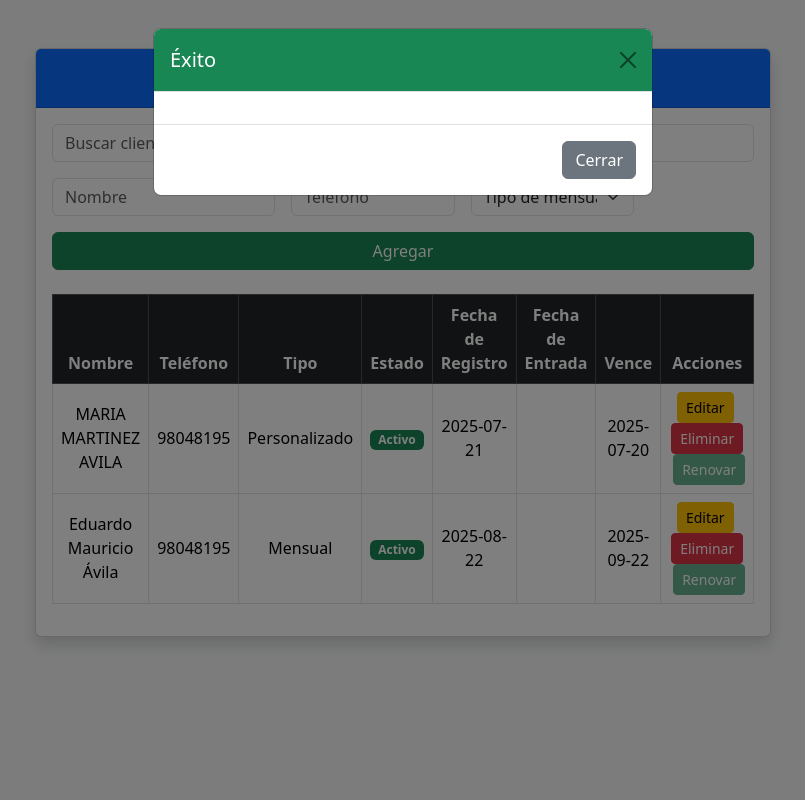
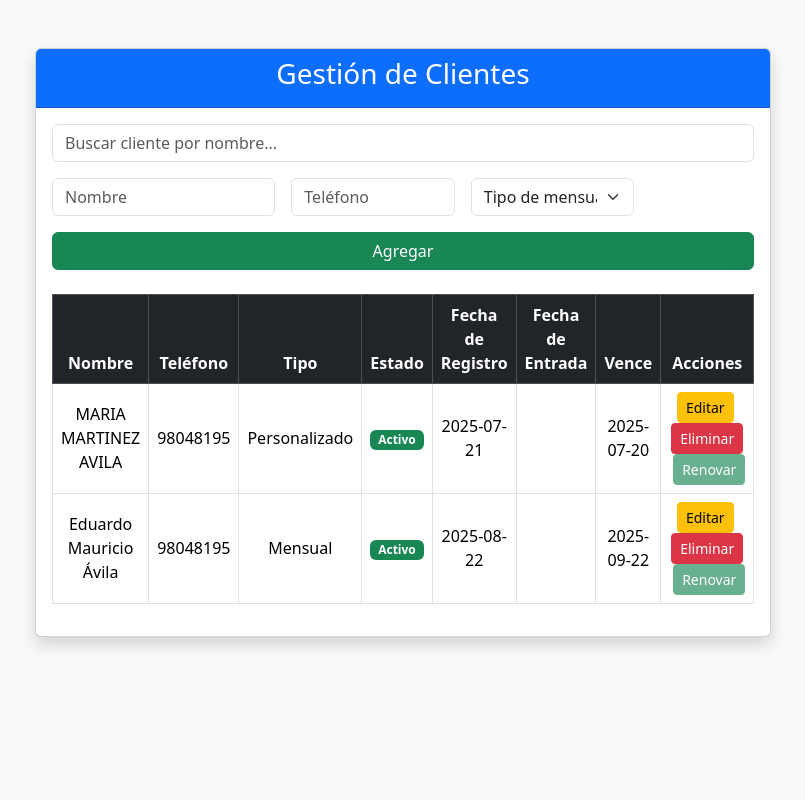
Before and after one commit to Emavilab/AVILAS-GYM-SISTEMA, a PHP site: page /clientes.php in a window 1280 px wide. Shown: the whole page, without its empty margins (237-1042 px from the left). Run offline with PHP 8.4, Linux system fonts and the light colour scheme; a user stored in the database is signed in; data comes from the database, SQL or seed files in the repository; data that the repository does not hold is empty.

Commit message:
actualizacion

```diff
--- a/clientes.php
+++ b/clientes.php
@@ -249,7 +249,8 @@ $clientes = $conn->query("SELECT * FROM clientes ORDER BY id DESC");
 </div>
 
 <!-- Modal de validación -->
-<div class="modal fade" id="modalMensaje" tabindex="-1" aria-labelledby="modalMensajeLabel" aria-hidden="true">
+<?php if (!empty($mensaje)): ?>
+<div class="modal fade show" id="modalMensaje" tabindex="-1" aria-labelledby="modalMensajeLabel" style="display:block;" aria-modal="true" role="dialog">
   <div class="modal-dialog">
     <div class="modal-content">
       <div class="modal-header bg-<?php echo $tipo_mensaje; ?> text-white">
@@ -267,6 +268,7 @@ $clientes = $conn->query("SELECT * FROM clientes ORDER BY id DESC");
     </div>
   </div>
 </div>
+<?php endif; ?>
 
 <!-- Modal de confirmación de eliminación -->
 <div class="modal fade" id="modalEliminar" tabindex="-1" aria-labelledby="modalEliminarLabel" aria-hidden="true">
```
